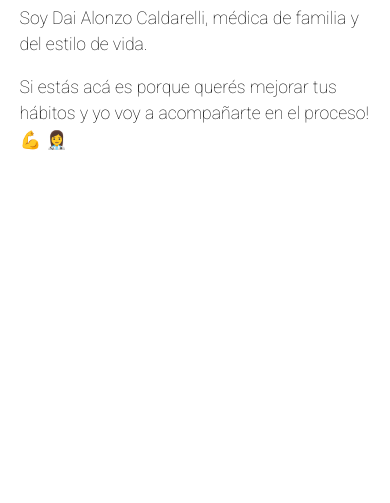
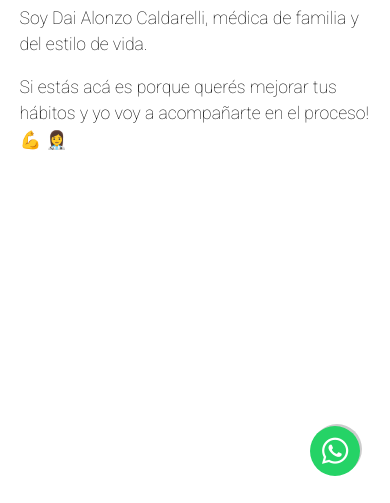
Before and after one commit to juliancrispino/draalonzocaldarelli, a plain HTML site: page index.html in a window 390 px wide. Shown: the part 338-841 px from the top of the page. Drawn offline with nearby package versions, Linux system fonts and the light colour scheme.

Commit message:
boton whatsapp y agregado de contacto

```diff
--- a/css/style.css
+++ b/css/style.css
@@ -283,6 +283,25 @@ footer a{
     text-decoration: none;
 }
 
+.whatsapp {
+    position:fixed;
+    width:70px;
+    height:70px;
+    bottom:40px;
+    right:40px;
+    background-color:#25d366;
+    color:#FFF;
+    border-radius:50px;
+    text-align:center;
+    font-size:40px;
+    z-index:100;
+    box-shadow: 2px -2px rgba(0, 0, 0, 0.2);
+}
+
+.whatsapp-icon {
+    margin-top:13px;
+}
+
 
 
 
@@ -473,6 +492,24 @@ footer a{
 
     }
 
+    .whatsapp {
+        position:fixed;
+        width:50px;
+        height:50px;
+        bottom:30px;
+        right:30px;
+        background-color:#25d366;
+        color:#FFF;
+        border-radius:40px;
+        text-align:center;
+        font-size:30px;
+        z-index:100;
+    }
+
+    .whatsapp-icon {
+        margin-top:10px;
+    }
+
 
     /* FOOTER */
     .footer{
--- a/index.html
+++ b/index.html
@@ -127,6 +127,7 @@
             <p class="introcontacto">Si quieren saber un poco más los invito a visitar también mi página de Instagram profesional <a href="http://instagram.com/quieromejorarmishabitos" target="_blank" rel="noopener noreferrer">@quieromejorarmishabitos</a> </p>
             <div class="contenedorcontacto d-flex justify-content-center align-items-center">
                 <div class="contactodatos">
+                    <p>Si querés enviarme un whatsapp <i class="fas fa-arrow-right text-white"></i> <a href="https://wa.me/5492345417428?text=Hola!%20Me%20gustaría%20mejorar%20mis%20habitos." target="_blank" rel="noopener noreferrer"><button class="btn btn-primary">dale click al botón!</button></a></p>
                     <p>Si querés enviarme un email <i class="fas fa-arrow-right text-white"></i> <a href="mailto:daialonzocaldarelli@gmail.com" target="_blank" rel="noopener noreferrer"><button class="btn btn-primary">dale click al botón!</button></a></p>
                     <p>Si querés concretar un turno <i class="fas fa-arrow-right text-white"></i> <a href="https://www.docturno.com/medico/alonzo-caldarelli-daiana"
                         target="_blank" rel="noopener noreferrer"> <button class="btn btn-primary">dale click al botón!</button>
@@ -135,6 +136,8 @@
             </div>
         </div>
     </section>
+
+    <a href="https://wa.me/5492345417428?text=Hola!%20Me%20gustaría%20mejorar%20mis%20habitos." class="whatsapp" target="_blank"> <i class="fa fa-whatsapp whatsapp-icon"></i></a>
 
     <footer class="d-flex justify-content-between align-items-center footer">
         <p class="mb-0">© 2023 Dra. Alonzo Caldarelli - Quiero mejorar mis habitos  </p>
```
